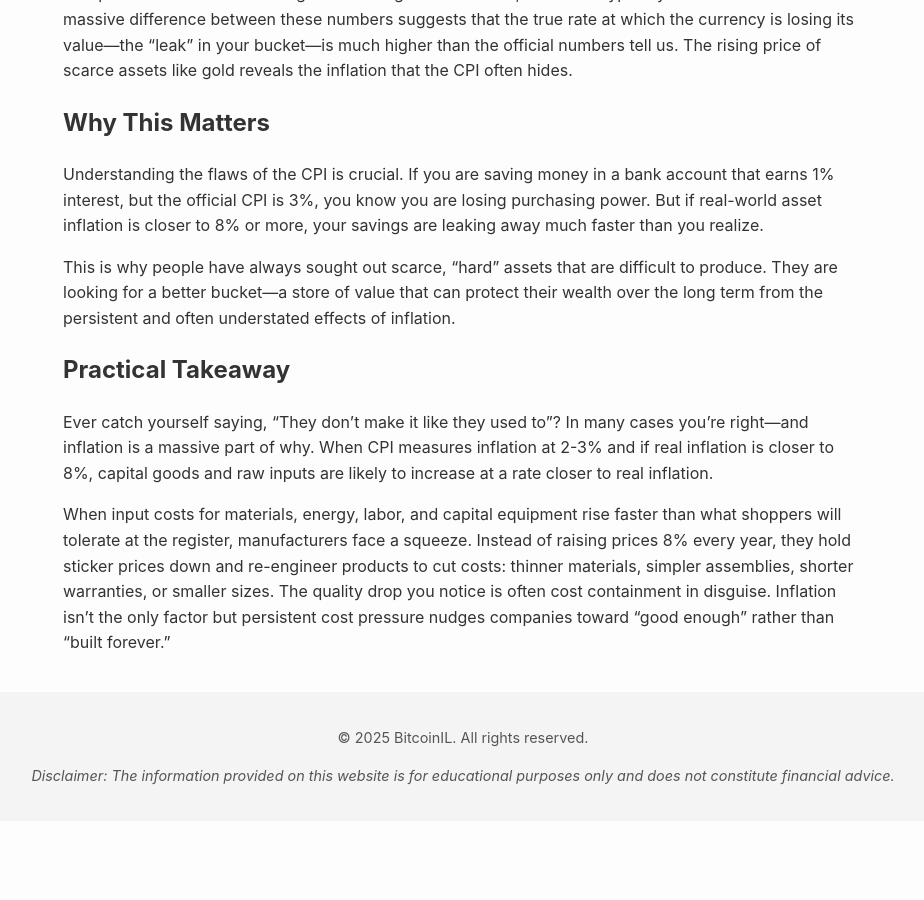
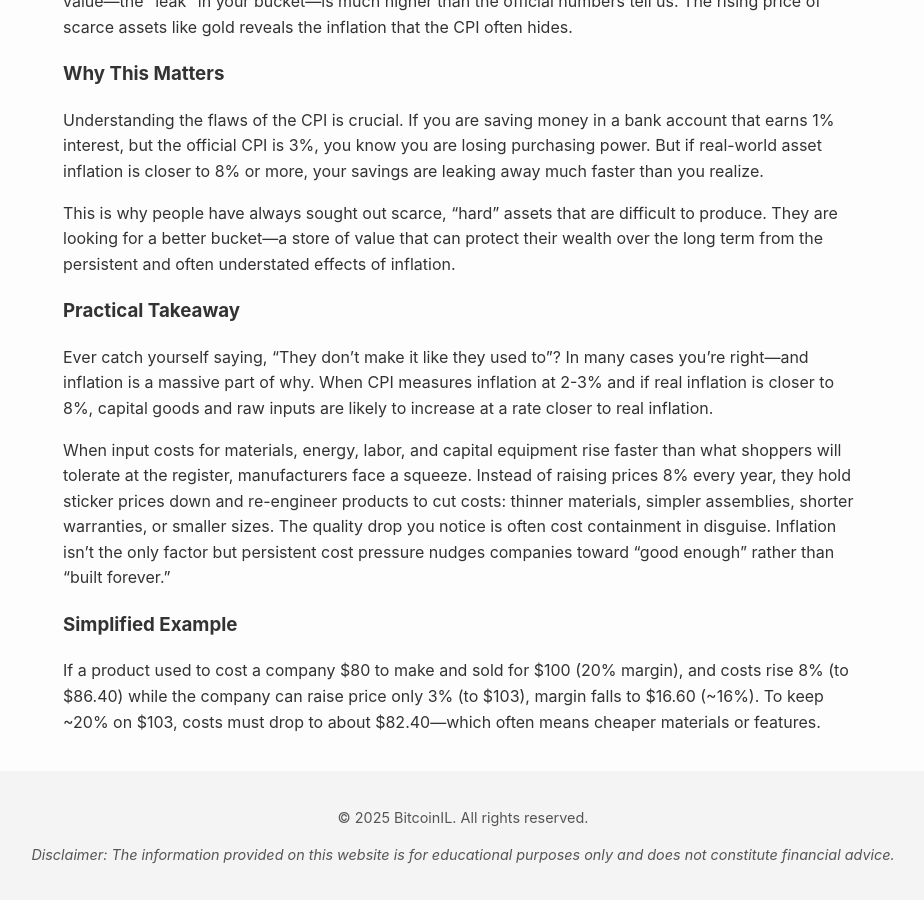
Before and after one commit to YaronWhite86/bitcoin-consulting-israel-staging.github.io, a Jekyll site: the page built from _posts/2025-09-14-understanding-real-inflation.md, in a window 1280 px wide and 900 px high, scrolled down 1899 px. Shown: the whole window, without its empty margins (177-1101 px from the left). Built offline with Jekyll 4.4.1, drawn with Linux system fonts in a browser that asks for light colours; before the commit the page ends 2720 px from its top, so only the background shows below that.

Commit message:
Update 2025-09-14-understanding-real-inflation.md

```diff
--- a/_posts/2025-09-14-understanding-real-inflation.md
+++ b/_posts/2025-09-14-understanding-real-inflation.md
@@ -10,7 +10,7 @@ Everyone knows what inflation is, at least intuitively. It's the feeling that a
 
 But how much is it leaking? To answer this, governments publish an official number called the **Consumer Price Index (CPI)**. The problem is, this number often doesn't reflect the reality that most of us feel in our daily lives and long-term planning.
 
-## What is the CPI?
+### What is the CPI?
 
 The CPI is an attempt to measure inflation by tracking the price of a theoretical "basket of consumer goods and services." Government statisticians track the prices of things like:
 
@@ -22,7 +22,7 @@ The CPI is an attempt to measure inflation by tracking the price of a theoretica
 
 By measuring how the price of this basket changes over time, they calculate the official inflation rate.
 
-## The Problems with the CPI Basket
+### The Problems with the CPI Basket
 
 While the idea is sound, the way the CPI is calculated has some significant flaws that tend to understate the real inflation rate.
 
@@ -30,7 +30,7 @@ While the idea is sound, the way the CPI is calculated has some significant flaw
 
 2.  **Hedonic Adjustments:** This is a complex way of saying they adjust for "quality improvements." For example, if a new smartphone costs 10% more but is 20% "better" (faster, better camera), they might report its price as having *decreased* for the purpose of the CPI. This ignores the reality that you still have to pay the higher price to get a modern phone.
 
-## The Biggest Flaw: Consumer vs. Asset Inflation
+### The Biggest Flaw: Consumer vs. Asset Inflation
 
 The most significant problem with the CPI is what it *doesn't* measure. The "basket" is almost entirely focused on things we **consume**—goods and services we use and replace. This is **consumer price inflation**.
 
@@ -44,7 +44,7 @@ Assets are things like:
 
 For most people, the goal isn't just to afford groceries this month; it's to be able to afford a house, a good retirement, and a secure future. The prices of these assets have historically increased much, much faster than the CPI. While the cost of bread might go up 3% in a year, the cost of an apartment in your city might go up 15%, but that massive increase is barely reflected in the CPI number.
 
-## Gold: A Real-World Inflation Detector
+### Gold: A Real-World Inflation Detector
 
 To see the difference between the CPI and real-world inflation, we can look at gold. Gold is a scarce asset that can't be created at will by governments.
 
@@ -52,14 +52,18 @@ In 1971, the U.S. dollar was officially disconnected from gold, allowing the gov
 
 Compare that to the official long-term average CPI statistics, which are typically closer to 3-4%. The massive difference between these numbers suggests that the true rate at which the currency is losing its value—the "leak" in your bucket—is much higher than the official numbers tell us. The rising price of scarce assets like gold reveals the inflation that the CPI often hides.
 
-## Why This Matters
+### Why This Matters
 
 Understanding the flaws of the CPI is crucial. If you are saving money in a bank account that earns 1% interest, but the official CPI is 3%, you know you are losing purchasing power. But if real-world asset inflation is closer to 8% or more, your savings are leaking away much faster than you realize.
 
 This is why people have always sought out scarce, "hard" assets that are difficult to produce. They are looking for a better bucket—a store of value that can protect their wealth over the long term from the persistent and often understated effects of inflation.
 
-## Practical Takeaway
+### Practical Takeaway
 
 Ever catch yourself saying, “They don’t make it like they used to”? In many cases you’re right—and inflation is a massive part of why. When CPI measures inflation at 2-3% and if real inflation is closer to 8%, capital goods and raw inputs are likely to increase at a rate closer to real inflation.
 
 When input costs for materials, energy, labor, and capital equipment rise faster than what shoppers will tolerate at the register, manufacturers face a squeeze. Instead of raising prices 8% every year, they hold sticker prices down and re-engineer products to cut costs: thinner materials, simpler assemblies, shorter warranties, or smaller sizes. The quality drop you notice is often cost containment in disguise. Inflation isn’t the only factor but persistent cost pressure nudges companies toward “good enough” rather than “built forever.”
+
+### Simplified Example
+
+If a product used to cost a company $80 to make and sold for $100 (20% margin), and costs rise 8% (to $86.40) while the company can raise price only 3% (to $103), margin falls to $16.60 (~16%). To keep ~20% on $103, costs must drop to about $82.40—which often means cheaper materials or features.
```
